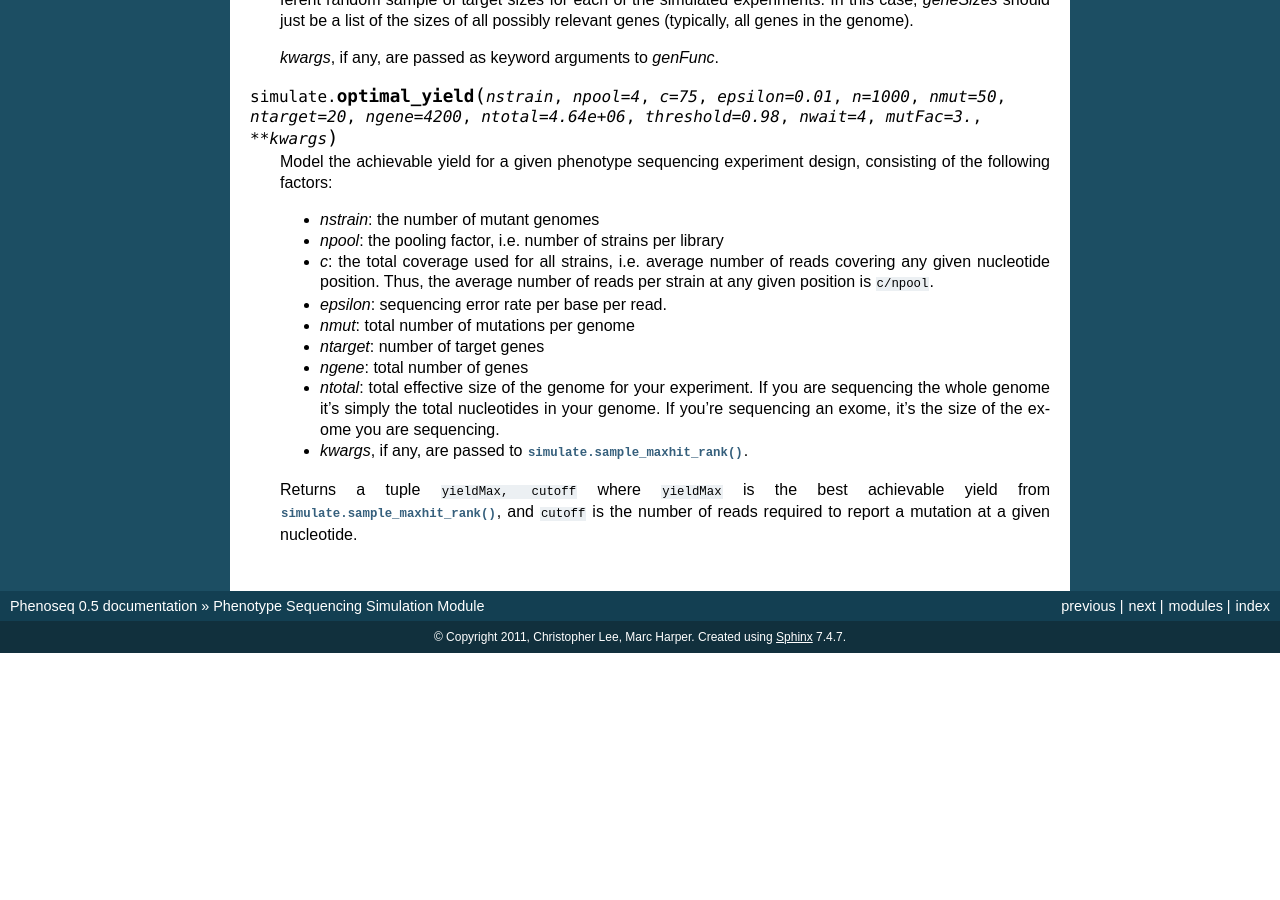
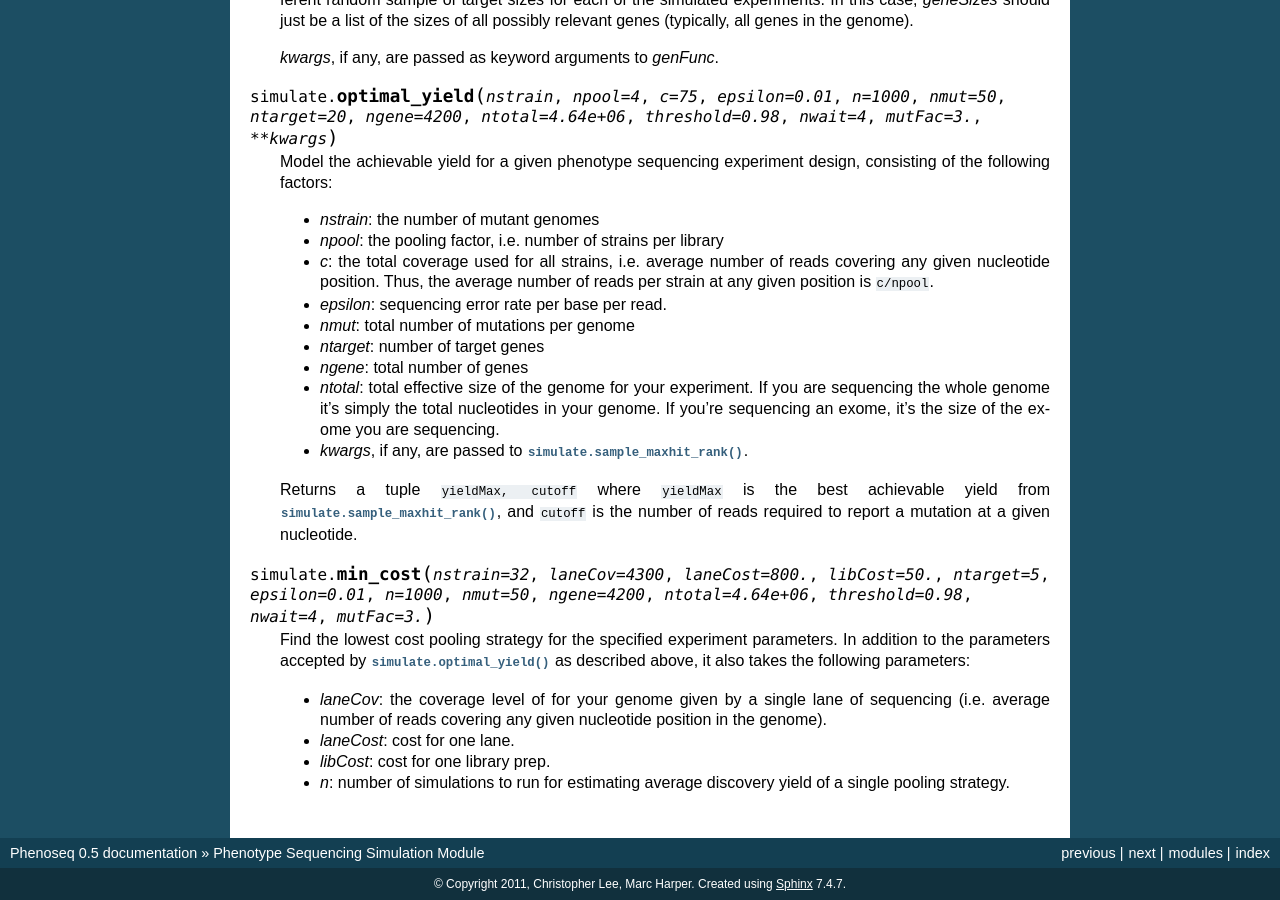
Before and after one commit to cjlee112/phenoseq, a Sphinx documentation site: the page built from doc/reference/simulate.rst, in a window 1280 px wide and 900 px high, scrolled down 2523 px. Built offline with Sphinx 7.4.7, drawn with Linux system fonts in a browser that asks for light colours; before the commit the page ends 3176 px from its top, so only the background shows below that.

```diff
--- a/doc/reference/simulate.rst
+++ b/doc/reference/simulate.rst
@@ -204,3 +204,19 @@ Convenience Functions
    achievable yield from :func:`simulate.sample_maxhit_rank()`, and
    ``cutoff`` is the number of reads required to report a mutation
    at a given nucleotide.
+
+.. function:: min_cost(nstrain=32, laneCov=4300, laneCost=800., libCost=50., ntarget=5, epsilon=0.01, n=1000, nmut=50, ngene=4200, ntotal=4.64e+06, threshold=0.98, nwait=4, mutFac=3.)
+
+   Find the lowest cost pooling strategy for the specified experiment
+   parameters.  In addition to the parameters accepted by
+   :func:`simulate.optimal_yield()` as described above, it
+   also takes the following parameters:
+
+   * *laneCov*: the coverage level of for your genome given by a
+     single lane of sequencing (i.e. average
+     number of reads covering any given nucleotide position in the
+     genome).
+   * *laneCost*: cost for one lane.
+   * *libCost*: cost for one library prep.
+   * *n*: number of simulations to run for estimating average discovery yield
+     of a single pooling strategy.
```
Also changed, not shown: doc/usage_tutorial.rst (+58 -0 lines).
